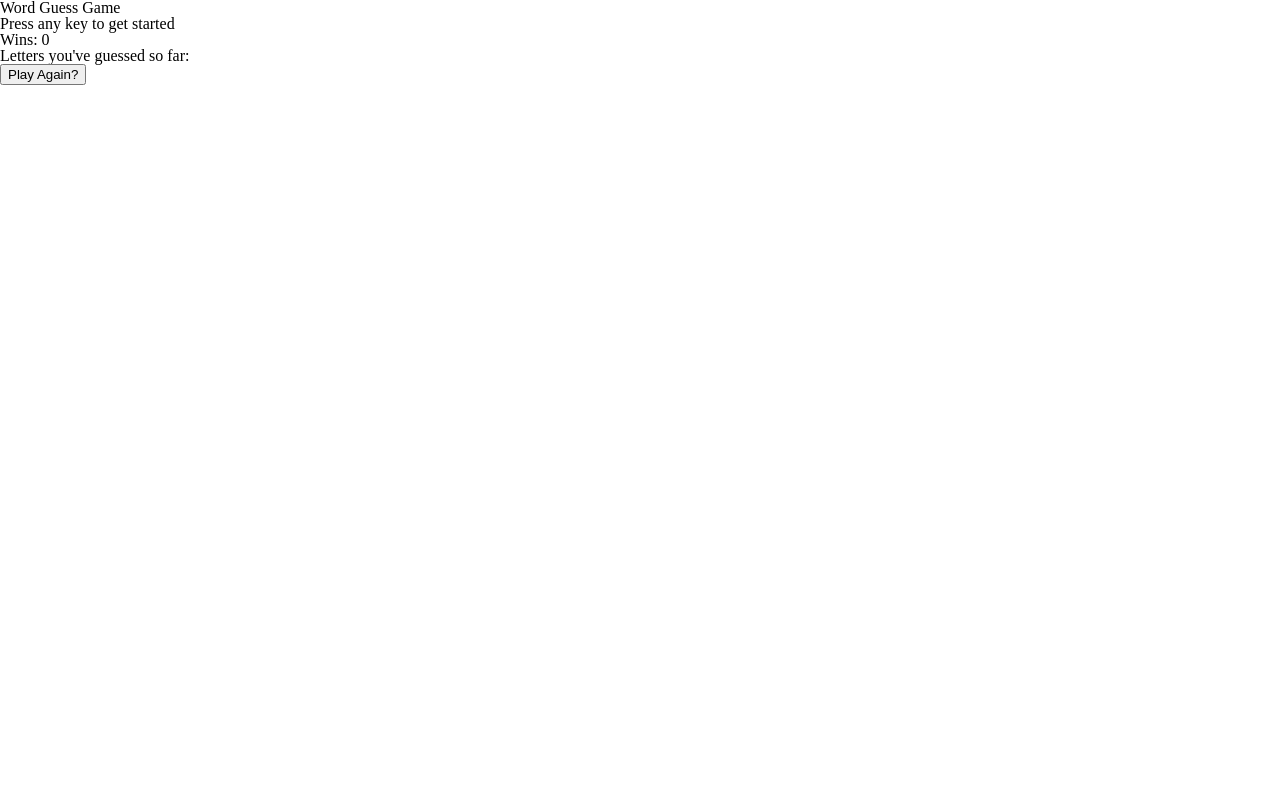
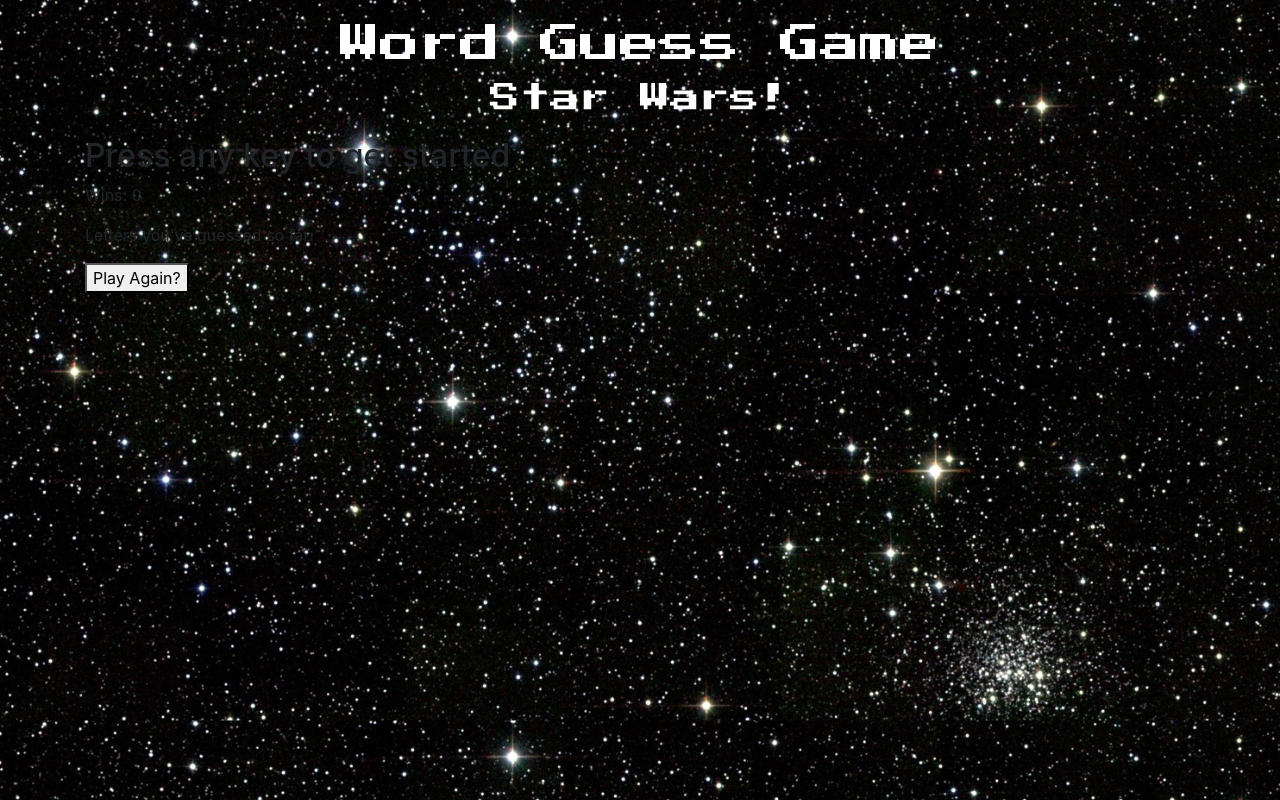
Before and after one commit to zsievers/Star-Wars-Hangman, a plain HTML site: page index.html in a window 1280 px wide. Drawn offline with nearby package versions, Linux system fonts and the light colour scheme.

Commit message:
added CSS , bootstrap link, font link

```diff
--- a/assets/css/style.css
+++ b/assets/css/style.css
@@ -0,0 +1,14 @@
+body {
+    background-image: url("../images/stars.jpg");
+    background-size: cover;
+}
+
+header {
+    font-family: 'Press Start 2P', cursive;
+    text-align: center;
+    font-size: 30px;
+    color: white;
+    margin: 0 auto;
+    width: 80%;
+    padding-top: 20px;
+}
--- a/index.html
+++ b/index.html
@@ -5,12 +5,19 @@
     <meta charset="utf-8">
     <!-- CSS -->
     <link rel="stylesheet" href="assets/css/style.css">
-    <!-- Reset -->
-    <link rel="stylesheet" href="assets/css/reset.css">
+    <!-- Bootstrap -->
+    <link rel="stylesheet" href="https://stackpath.bootstrapcdn.com/bootstrap/4.4.1/css/bootstrap.min.css" integrity="sha384-Vkoo8x4CGsO3+Hhxv8T/Q5PaXtkKtu6ug5TOeNV6gBiFeWPGFN9MuhOf23Q9Ifjh" crossorigin="anonymous">
+    <!-- Font -->
+    <link href="https://fonts.googleapis.com/css?family=Press+Start+2P&display=swap" rel="stylesheet">
+
 </head>
 <body>
 
+<header>
     <h1>Word Guess Game</h1>
+    <p>Star Wars!</p>
+</header>
+
 
 <div class="container">
     <h2>Press any key to get started</h2>
```
Also changed, not shown: assets/images/stars.jpg (added).
